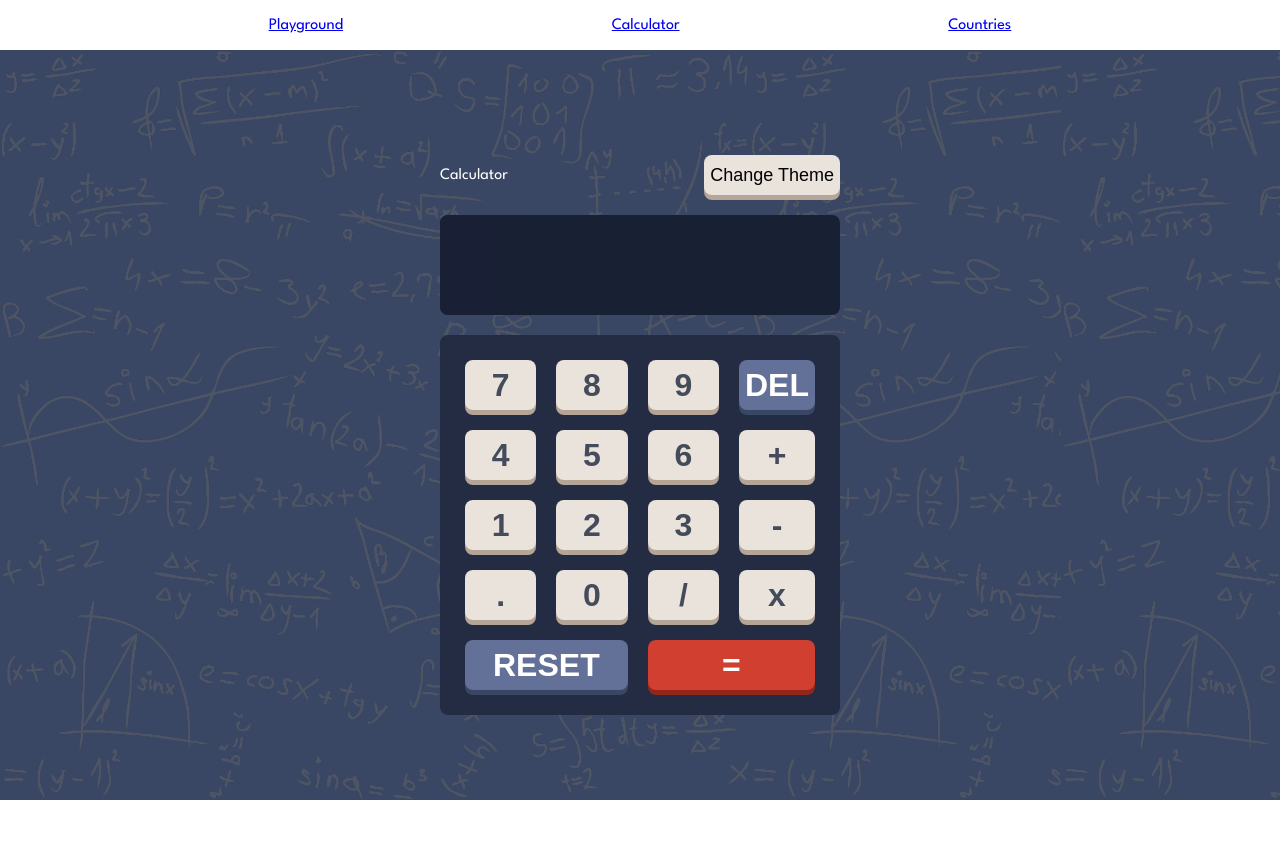
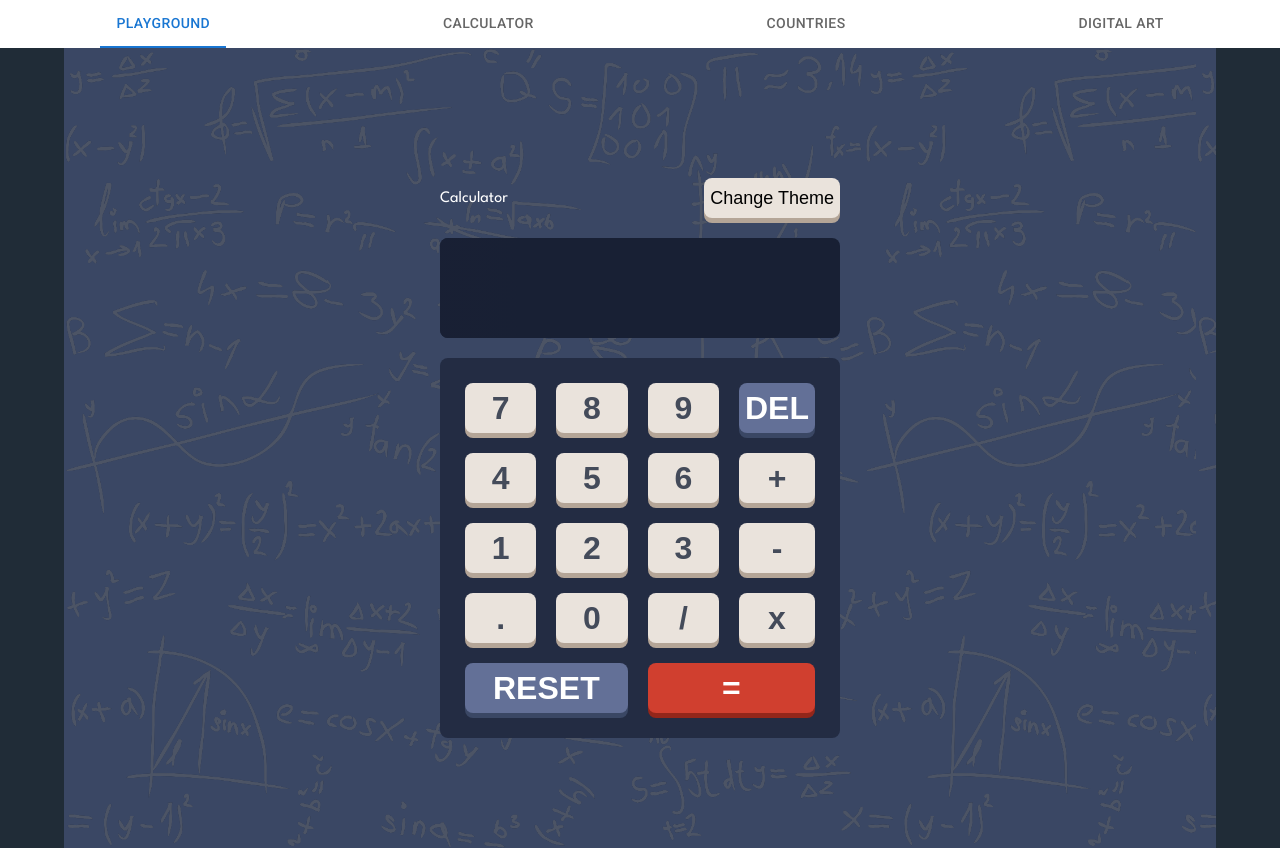
Before and after one commit to dam1508/react-playground, a React (Create React App) app: page /calculator in a window 1280 px wide. Before the commit the page ends 800 px from the top, so only its background shows below. Built offline with nearby package versions, Linux system fonts and the light colour scheme.

Commit message:
Started using material UI for countries

```diff
--- a/package.json
+++ b/package.json
@@ -3,6 +3,9 @@
   "version": "0.1.0",
   "private": true,
   "dependencies": {
+    "@emotion/react": "^11.14.0",
+    "@emotion/styled": "^11.14.0",
+    "@mui/material": "^7.1.1",
     "@testing-library/dom": "^10.4.0",
     "@testing-library/jest-dom": "^6.6.3",
     "@testing-library/react": "^16.3.0",
--- a/public/index.html
+++ b/public/index.html
@@ -34,6 +34,10 @@
          href="https://fonts.googleapis.com/css2?family=League+Spartan:wght@100..900&display=swap"
          rel="stylesheet"
       />
+      <link
+         rel="stylesheet"
+         href="https://fonts.googleapis.com/css2?family=Roboto:wght@300;400;500;700&display=swap"
+      />
       <!--
       Notice the use of %PUBLIC_URL% in the tags above.
       It will be replaced with the URL of the `public` folder during the build.
--- a/src/App.tsx
+++ b/src/App.tsx
@@ -50,6 +50,11 @@ export const routes: Array<Route> = [
             path: "/countries/:name",
             node: <h1>COUNTRY</h1>,
          },
+         {
+            name: "Digital Art",
+            path: "/digital",
+            node: <h1>Digital art</h1>,
+         },
       ],
    },
 ];
--- a/src/components/canvas/Canvas.tsx
+++ b/src/components/canvas/Canvas.tsx
@@ -1,8 +1,18 @@
 import React from "react";
 import "./Canvas.css";
+import { Box, Container } from "@mui/material";
 
 const Canvas = ({ children }: { children: React.ReactNode }) => {
-   return <div className="Canvas">{children}</div>;
+   return (
+      <Box sx={{ bgcolor: "hsl(207, 26%, 17%)", minHeight: "100vh" }}>
+         <Container
+            maxWidth="lg"
+            sx={{ minHeight: "100vh", height: "100%" }}
+         >
+            {children}
+         </Container>
+      </Box>
+   );
 };
 
 export default Canvas;
--- a/src/components/navigation/Navigation.tsx
+++ b/src/components/navigation/Navigation.tsx
@@ -1,26 +1,42 @@
 import { NavLink } from "react-router-dom";
-import "./Navigation.css";
 import { routes } from "../../App";
+import { Tab, Tabs } from "@mui/material";
+import { useState } from "react";
 
 export const Navigation = () => {
+   const [value, setValue] = useState(0);
+
    return (
       <>
-         <nav>
+         <Tabs
+            value={value}
+            onChange={(_, value) => {
+               setValue(value);
+            }}
+            sx={{
+               display: "flex",
+               ".MuiTabs-flexContainer": {
+                  justifyContent: "space-around",
+               },
+            }}
+         >
             {routes
                .find(route => route.name === "Home")
-               ?.children?.map(route => {
+               ?.children?.map((route, index) => {
                   const { name, path } = route;
                   if (name)
                      return (
-                        <NavLink
+                        <Tab
+                           key={name}
+                           label={name}
+                           id={`${index}`}
+                           component={NavLink}
                            to={path}
-                           key={name}
-                        >
-                           {name}
-                        </NavLink>
+                           value={index}
+                        />
                      );
                })}
-         </nav>
+         </Tabs>
       </>
    );
 };
--- a/src/components/pages/calculator/Calculator.css
+++ b/src/components/pages/calculator/Calculator.css
@@ -18,7 +18,7 @@
    display: flex;
    align-items: center;
    justify-content: center;
-   height: 100%;
+   height: 100vh;
    background-color: var(--main-bg-color);
    background-image: url("../../../assets/matht.PNG");
    background-size: contain;
--- a/src/components/pages/countries/CountriesList/CountriesList.tsx
+++ b/src/components/pages/countries/CountriesList/CountriesList.tsx
@@ -2,22 +2,36 @@ import { use } from "react";
 import "./CountriesList.css";
 import { CountryInfo } from "../api/api.types";
 import CountryCard from "../CountryCard";
+import { Grid } from "@mui/material";
 
 export const CountriesList = ({
    countriesPromise,
 }: {
    countriesPromise: Promise<CountryInfo[]>;
 }) => {
-   const countries = use(countriesPromise);
+   let countries: CountryInfo[] = [];
 
+   if (!sessionStorage.getItem("cntr")) {
+      countries = use(countriesPromise);
+      sessionStorage.setItem("cntr", JSON.stringify(countries));
+   } else {
+      let storedCountries = sessionStorage.getItem("cntr");
+      if (storedCountries !== null) countries = JSON.parse(storedCountries);
+   }
    return (
-      <section className="countries-list">
+      <Grid
+         container
+         justifyContent="center"
+         spacing={4}
+         columns={4}
+         sx={{}}
+      >
          {countries.map(country => (
             <CountryCard
                key={country.name.common}
                country={country}
             ></CountryCard>
          ))}
-      </section>
+      </Grid>
    );
 };
--- a/src/components/pages/countries/CountryCard/CountryCard.tsx
+++ b/src/components/pages/countries/CountryCard/CountryCard.tsx
@@ -2,19 +2,59 @@ import { CountryInfo } from "../api/api.types";
 import Flag from "./Flag";
 import "./CountryCard.css";
 import Info from "./Info";
+import { Box, Grid, Paper } from "@mui/material";
+import { NavLink, useLocation } from "react-router-dom";
 
 export const CountryCard = ({ country }: { country: CountryInfo }) => {
-   const { name, flags } = country;
+   const { name, flags, capital } = country;
+   const path = useLocation();
 
    return (
-      <article className="country-card">
-         <button className="country-button">
-            <Flag
-               flagSrc={flags.png}
-               flagAlt={flags.alt}
-            ></Flag>
-            <Info name={name}></Info>
-         </button>
-      </article>
+      <Grid
+         size={1}
+         display="flex"
+         justifyContent="center"
+      >
+         <Paper
+            component="article"
+            sx={{
+               borderRadius: 4,
+               justifyContent: "center",
+               width: 250,
+            }}
+            elevation={2}
+         >
+            <Box
+               sx={{
+                  display: "flex",
+                  flexDirection: "column",
+                  justifyContent: "start",
+                  gap: 2,
+
+                  bgcolor: "hsl(209, 23%, 22%)",
+                  height: "100%",
+                  width: 1,
+                  p: 0,
+                  pb: 1,
+
+                  borderRadius: 3,
+                  textDecoration: "none",
+                  color: "hsl(0, 100%, 100%)",
+               }}
+               component={NavLink}
+               to={path.pathname + "/" + name.common}
+            >
+               <Flag
+                  flagSrc={flags.png}
+                  flagAlt={flags.alt}
+                  isNepal={name.common === "Nepal"}
+               />
+               <Info
+                  name={name}
+                  capital={capital}
+               ></Info>
+            </Box>
+         </Paper>
+      </Grid>
    );
 };
--- a/src/components/pages/countries/CountryCard/Flag/Flag.tsx
+++ b/src/components/pages/countries/CountryCard/Flag/Flag.tsx
@@ -1,17 +1,36 @@
+import { Box } from "@mui/material";
 import "./Flag.css";
 
 export const Flag = ({
    flagSrc,
    flagAlt,
+   isNepal,
 }: {
    flagSrc: string;
    flagAlt: string;
+   isNepal: boolean;
 }) => {
+   const width = isNepal ? "60%" : "100%";
    return (
-      <img
-         src={flagSrc}
-         alt={flagAlt}
-         className="flag"
-      />
+      <Box
+         sx={{
+            width: 1,
+            height: 150,
+            borderTopLeftRadius: "inherit",
+            borderTopRightRadius: "inherit",
+         }}
+      >
+         <img
+            src={flagSrc}
+            alt={flagAlt}
+            className="flag"
+            style={{
+               borderRadius: "inherit",
+               objectFit: "fill",
+               width: width,
+               height: "100%",
+            }}
+         />
+      </Box>
    );
 };
--- a/src/components/pages/countries/api/api.ts
+++ b/src/components/pages/countries/api/api.ts
@@ -5,9 +5,7 @@ export const fetchCountries = async (): Promise<CountryInfo[]> => {
 
    url.searchParams.set("fields", countryParams.join(","));
 
-   console.log(url.toString());
-
-   let poland = new Promise(resolve => setTimeout(resolve, 2000)).then(
+   let countries = new Promise(resolve => setTimeout(resolve, 2000)).then(
       async () =>
          fetch(url)
             .then(response => {
@@ -18,5 +16,5 @@ export const fetchCountries = async (): Promise<CountryInfo[]> => {
             })
    );
 
-   return poland;
+   return countries;
 };
--- a/src/components/pages/countries/api/api.types.ts
+++ b/src/components/pages/countries/api/api.types.ts
@@ -8,6 +8,11 @@ type FlagInfoType = "png" | "svg" | "alt";
 export type CountryInfo = {
    name: CountryName & { nativeName: Record<string, CountryName> };
    flags: Record<FlagInfoType, string>;
+   capital: string[];
 };
 
-export const countryParams: (keyof CountryInfo)[] = ["name", "flags"];
+export const countryParams: (keyof CountryInfo)[] = [
+   "name",
+   "flags",
+   "capital",
+];
```
Also changed, not shown: src/components/pages/countries/CountryCard/Info/Info.tsx (+10 -5 lines), 1 other file (tests, documents, lock files or other folders).
